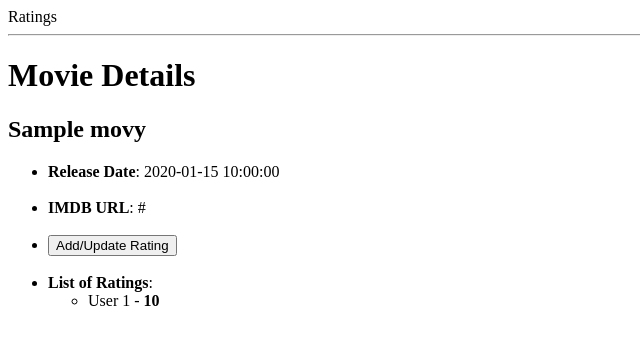
After one commit to cristinamclarkin/ratings, a Flask app: page /movies/1 in a window 1280 px wide. The commit adds this page. Shown: the top 345 px of the page, without its empty margins (0-640 px from the left). Run offline with Flask 2, Linux system fonts and the light colour scheme; tables that the repository leaves empty hold one stand-in row (values such as "Sample post").

Commit message:
semi-working

```diff
--- a/server.py
+++ b/server.py
@@ -7,6 +7,7 @@ from flask import Flask, render_template, redirect, request, flash, session
 from flask_debugtoolbar import DebugToolbarExtension
 
 from model import User, Rating, Movie, connect_to_db, db
+
 
 
 app = Flask(__name__)
@@ -59,19 +60,15 @@ def process_registry():
     user = User.query.filter_by(email=email).first()
     # Check if the user_id is taken
     if user:
-        print "what the fick"
         return redirect('/login', 200)
 
     else:
         # Create a user
-        print "made it mo'fo'"
         new_user = User(password=password, age=age, email=email, zipcode=zipcode)
         db.session.add(new_user)
-        print "uh oh bout to erro'"
         db.session.commit()
 
-
-    # create_user_session(email, password)
+    create_user_session(email, password)
     return redirect('/', 200)
 
 
@@ -132,12 +129,104 @@ def show_rating_form(movie_id):
 
     movie = Movie.query.get(movie_id)
 
-    # if session:
-    return render_template("ratings.html",
-                                movie=movie)
-    # else:
-    #     flash("Please login to add or update a movie rating.")
-    #     return redirect("/login")
+
+    user_id = session.get("user_id")
+
+    if user_id:
+        user_rating = Rating.query.filter_by(
+            movie_id=movie_id, user_id=user_id).first()
+
+    else:
+        user_rating = None
+
+    rating_scores = [r.score for r in movie.ratings]
+    average = float(sum(rating_scores)) / len(rating_scores)
+
+    prediction = None
+
+    # Prediction code: only predict if the user hasn't rated it.
+
+    if (not user_rating) and user_id:
+        user = User.query.get(user_id)
+        if user:
+            prediction = user.predict_rating(movie)
+
+    # Either use the prediction or their real rating
+
+    if prediction:
+        # User hasn't scored; use our prediction if we made one
+        effective_rating = prediction
+
+    elif user_rating:
+        # User has already scored for real; use that
+        effective_rating = user_rating.score
+
+    else:
+        # User hasn't scored, and we couldn't get a prediction
+        effective_rating = None
+
+    # Get the eye's rating, either by predicting or using real rating
+
+    the_eye = User.query.filter_by(email="the-eye@of-judgment.com").one()
+    eye_rating = Rating.query.filter_by(
+        user_id=the_eye.user_id, movie_id=movie.movie_id).first()
+
+    if eye_rating is None:
+        eye_rating = the_eye.predict_rating(movie)
+
+    else:
+        eye_rating = eye_rating.score
+
+    if eye_rating and effective_rating:
+        difference = abs(eye_rating - effective_rating)
+
+    else:
+        # We couldn't get an eye rating, so we'll skip difference
+        difference = None
+
+    # Depending on how different we are from the Eye, choose a message
+
+    BERATEMENT_MESSAGES = [
+        "I suppose you don't have such bad taste after all.",
+        "I regret every decision that I've ever made that has brought me" +
+            " to listen to your opinion.",
+        "Words fail me, as your taste in movies has clearly failed you.",
+        "That movie is great. For a clown to watch. Idiot.",
+        "Words cannot express the awfulness of your taste."
+    ]
+
+    if difference is not None:
+        beratement = BERATEMENT_MESSAGES[int(difference)]
+        print "Beratement is {}".format(beratement)
+    else:
+        beratement = None
+
+
+    # {% if beratement %}
+    #   <p>Balloonicorn's mom says "{{ beratement }}".</p>
+    # {% endif %}
+
+
+    # return render_template(
+    #     "ratings.html",
+    #     movie=movie,
+    #     user_rating=user_rating,
+    #     average=average,
+    #     prediction=prediction,
+    #     beratement = beratement
+    #     )
+
+    return render_template(
+        "ratings.html",
+        movie=movie,
+        user_rating=user_rating,
+        average=average,
+        prediction=prediction
+        )
+
+
+#    return render_template("ratings.html",
+#                                movie=movie, average=average, prediction=prediction)
 
 
 @app.route('/movies/<int:movie_id>/user-rating', methods=['POST'])
@@ -146,27 +235,33 @@ def process_ratings_form(movie_id):
     # extract form info
     score = request.form.get('score')
 
-    # rating = db.session.query(Rating).filter(Rating.user_id == session['user'], Rating.movie_id == movie_id).first()
     rating = Rating.query.filter(Rating.user_id == session['user_id'], Rating.movie_id == movie_id).first()
+
+    #movie = Movie.query.filter(Movie.movie_id == movie_id).first()
 
     # if user has already submitted a score for this movie, then update DB
     if rating:
+        #old_score = rating.score
         rating.score = score
+
+        #print "In process_ratings_form - Updating score for {} from {} to {}".format(movie.title, old_score, rating.score)
     # else, add new rating to DB
     else:
         rating = Rating(user_id=session['user_id'], movie_id=movie_id, score=score)
         db.session.add(rating)
 
+        #print "in process_ratings_form - Adding score for {} as {}".format(movie.title, rating.score)
+
     db.session.commit()
 
     flash(("Your rating of {} has been saved!").format(score))
 
-    return redirect("/movies/<int:movie_id>", movie_id=movie_id)
+    return redirect("/movies/" + str(movie_id), 200)
 
 @app.route("/ratings")
 def show_ratings():
     movie = Movie.query.get(5)
-    print movie
+    #print movie
 
     return render_template("ratings.html",
                                 movie=movie)
--- a/templates/homepage.html
+++ b/templates/homepage.html
@@ -3,8 +3,8 @@
 
 <p><a href="/login">Login</a></p>
 
-<h1>Ratings</h1>
-<p><a href="/ratings">View all ratings</a></p>
+<!--<h1>Ratings</h1>
+<p><a href="/ratings">View all ratings</a></p>-->
 
 <h2>Movies</h2>
 <p><a href="/movies">View all movies</a></p>
--- /dev/null
+++ b/templates/movie_details.html
@@ -0,0 +1,30 @@
+{% extends 'base.html' %}
+{% block content %}
+
+  <h1>Movie Details</h1>
+  <h2>{{ movie.title }}</h2>
+    <ul>
+        <li><b>Release Date</b>: {{ movie.release_at }}</li><br>
+        <li><b>IMDB URL</b>: {{ movie.imdb_url }}</li><br>
+        <li>
+                <form action="/movies/{{ movie.movie_id }}/show-rating-form">
+                    <input type="submit" value="Add/Update Rating">
+                </form>
+        </li><br>
+        <li><b>List of Ratings</b>:
+          <ul>
+           <!-- list of ratings the movie has received -->
+            {% if movie.ratings %}
+              {% for rating in movie.ratings %}
+                <li>User {{ rating.user.user_id }} - <b>{{ rating.score }}</b></li>
+              {% endfor %}
+            {% else %}
+              <p>No ratings for this movie.<p>
+            {% endif %}
+          </ul>
+        </li>
+    </ul>
+
+
+
+{% endblock %}
--- a/templates/movie_list.html
+++ b/templates/movie_list.html
@@ -1,4 +1,4 @@
-% extends 'base.html' %}
+{% extends 'base.html' %}
 {% block content %}
 
     <h2>Movies</h2>
```
Also changed, not shown: model.py (+53 -1 lines), templates/ratings.html (+10 -3 lines).
